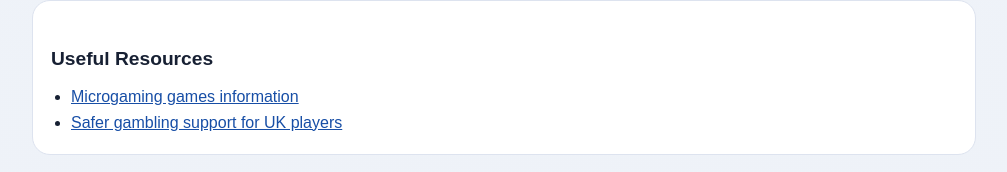
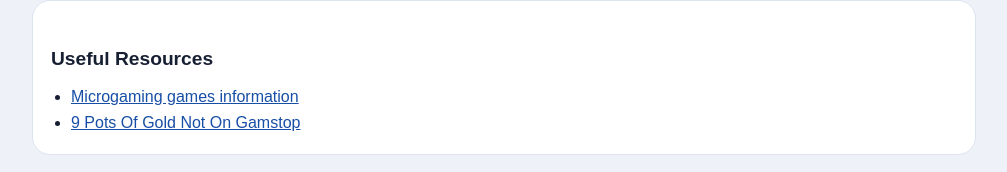
Before and after one commit to nongamstop/immortal-romance-slot, a plain HTML site: page index.html in a window 1280 px wide. Shown: the part 9105-9277 px from the top of the page, without its empty margins (136-1143 px from the left). Drawn offline with Linux system fonts and the light colour scheme.

Commit message:
Update index.html

```diff
--- a/index.html
+++ b/index.html
@@ -484,7 +484,7 @@
     <h3>Useful Resources</h3>
     <ul>
       <li><a href="https://nongamstop.github.io/immortal-romance-slot/microgaming-not-on-gamstop-.html">Microgaming games information</a></li>
-      <li><a href="#">Safer gambling support for UK players</a></li>
+      <li><a href="https://nongamstop.github.io/9-pots-of-gold/">9 Pots Of Gold Not On Gamstop</a></li>
     </ul>
   </div>
 
```
